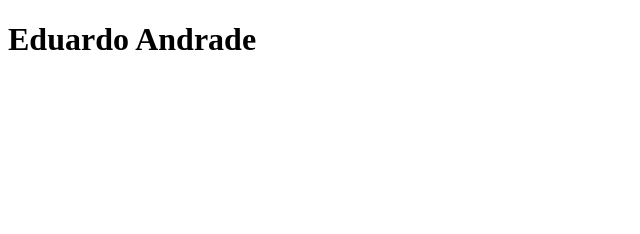
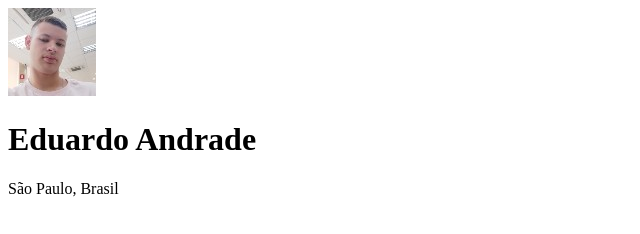
Before and after one commit to EdurdoAndrade-Ds/meus-links, a plain HTML site: page index.html in a window 1280 px wide. Shown: the whole page, without its empty margins (0-640 px from the left). Drawn offline with Linux system fonts and the light colour scheme.

Commit message:
Desenvolvimento HTML

```diff
--- a/index.html
+++ b/index.html
@@ -7,7 +7,9 @@
 </head>
 <body>
     <div>
+        <img src="./perfil.jpg" alt="imagem do criador da pagina de links, eduardo andrade">
         <h1>Eduardo Andrade</h1>
+        <p>São Paulo, Brasil</p>
     </div>
 </body>
 </html>
```
